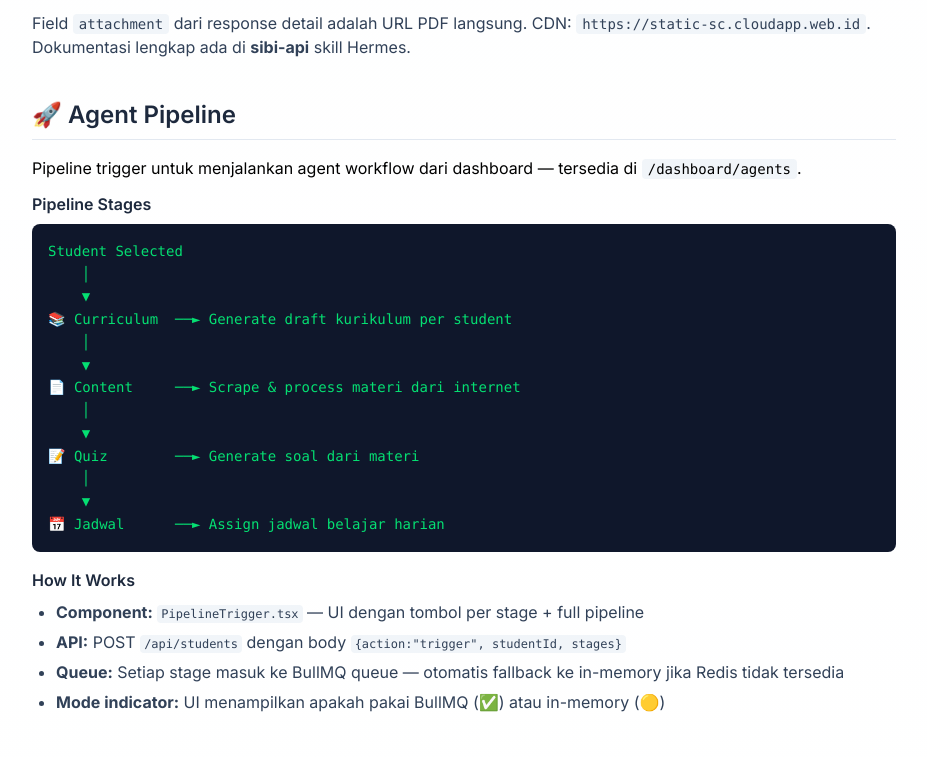
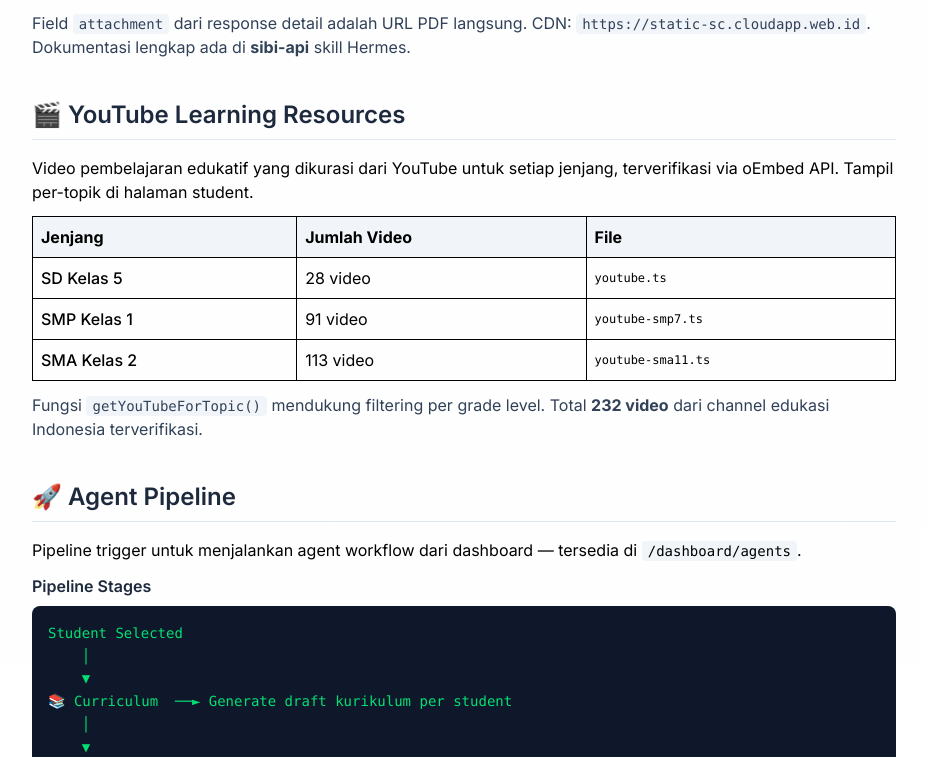
Before and after one commit to yudatrijaya-coder/ai-private-tutor, a Next.js app: page /docs/architecture in a window 1280 px wide. Shown: the part 8601-9358 px from the top of the page, without its empty margins (176-1103 px from the left). Built offline with nearby package versions, Linux system fonts and the light colour scheme.

Commit message:
fix: mindmap page fallback + docs update

```diff
--- a/src/app/(student)/student/mindmap/[subject]/page.tsx
+++ b/src/app/(student)/student/mindmap/[subject]/page.tsx
@@ -3,7 +3,7 @@ import { prisma } from "@/lib/prisma";
 import { unstable_noStore as noStore } from "next/cache";
 import Link from "next/link";
 import { ReactFlowMindmap } from "./ReactFlowMindmap";
-import { parseMindmapFromMarkdown } from "@/lib/mindmap-template";
+import { parseMindmapFromMarkdown, type MindmapNode } from "@/lib/mindmap-template";
 
 async function MindmapContent({ materialId }: { materialId: string }) {
   noStore();
@@ -14,12 +14,44 @@ async function MindmapContent({ materialId }: { materialId: string }) {
   if (!material) return <div className="text-center py-20 text-amber-400">Materi tidak ditemukan</div>;
 
   const metadata = material.metadata as Record<string, any> | null;
+
+  // Prioritaskan metadata.mindmap yang sudah jadi
+  let rawNodes = metadata?.mindmap as MindmapNode[] | undefined;
+  if (rawNodes && rawNodes.length > 0) {
+    return (
+      <ReactFlowMindmap
+        centerTitle={material.topic || "Mindmap"}
+        rawNodes={rawNodes}
+      />
+    );
+  }
+
+  // Fallback: parse dari slides markdown
   const raw = (metadata?.slides as string) || material.processedContent || "";
   if (!raw) return <div className="text-center py-20 text-amber-400">Konten belum tersedia</div>;
 
-  const rawNodes = parseMindmapFromMarkdown(raw);
+  rawNodes = parseMindmapFromMarkdown(raw);
 
-  if (rawNodes.length === 0) return <div className="text-center py-20 text-amber-400">Belum ada konten</div>;
+  // Fallback flat bullet: coba pakai slidesToMindmap
+  if (!rawNodes || rawNodes.length === 0) {
+    const lines = raw.split("\n").map(l => l.trim()).filter(Boolean);
+    const bulletLines = lines
+      .filter(l => l.length > 0)
+      .filter(l => !/^[-•=*]{1,3}$/.test(l))
+      .map(l => l.replace(/^[-*•]\s*/, "").replace(/^\d+\.\s*/, "").trim())
+      .filter(l => l.length > 5);
+    if (bulletLines.length > 0) {
+      rawNodes = [{
+        id: "branch-0",
+        label: "Pokok Bahasan",
+        children: bulletLines.map((label) => ({
+          label: label.length > 60 ? label.substring(0, 57) + "..." : label,
+        })),
+      }];
+    }
+  }
+
+  if (!rawNodes || rawNodes.length === 0) return <div className="text-center py-20 text-amber-400">Belum ada konten</div>;
 
   return (
     <ReactFlowMindmap
--- a/src/app/docs/architecture/page.tsx
+++ b/src/app/docs/architecture/page.tsx
@@ -499,6 +499,38 @@ Scheduler ──► reminder & jadwal harian`}
           </p>
         </Section>
 
+        <Section title="🎬 YouTube Learning Resources">
+          <p className="mb-3">
+            Video pembelajaran edukatif yang dikurasi dari YouTube untuk setiap jenjang, terverifikasi via oEmbed API. Tampil per-topik di halaman student.
+          </p>
+          <table className="w-full mb-3">
+            <thead>
+              <tr className="bg-slate-100">
+                <th className="p-2 text-left border">Jenjang</th>
+                <th className="p-2 text-left border">Jumlah Video</th>
+                <th className="p-2 text-left border">File</th>
+              </tr>
+            </thead>
+            <tbody>
+              {([
+                ["SD Kelas 5", "28 video", "youtube.ts"],
+                ["SMP Kelas 1", "91 video", "youtube-smp7.ts"],
+                ["SMA Kelas 2", "113 video", "youtube-sma11.ts"],
+              ] as const).map(([jenjang, count, file]) => (
+                <tr key={jenjang}>
+                  <td className="p-2 border font-medium">{jenjang}</td>
+                  <td className="p-2 border">{count}</td>
+                  <td className="p-2 border font-mono text-xs">{file}</td>
+                </tr>
+              ))}
+            </tbody>
+          </table>
+          <p className="text-slate-700">
+            Fungsi <code className="bg-slate-100 px-1.5 py-0.5 rounded text-sm font-mono">getYouTubeForTopic()</code> mendukung filtering per grade level.
+            Total <strong>232 video</strong> dari channel edukasi Indonesia terverifikasi.
+          </p>
+        </Section>
+
         <Section title="🚀 Agent Pipeline">
           <p className="mb-3">
             Pipeline trigger untuk menjalankan agent workflow dari dashboard — tersedia di <code className="bg-slate-100 px-1.5 py-0.5 rounded text-sm font-mono">/dashboard/agents</code>.
```
Also changed, not shown: 1 other file (tests, documents, lock files or other folders).
